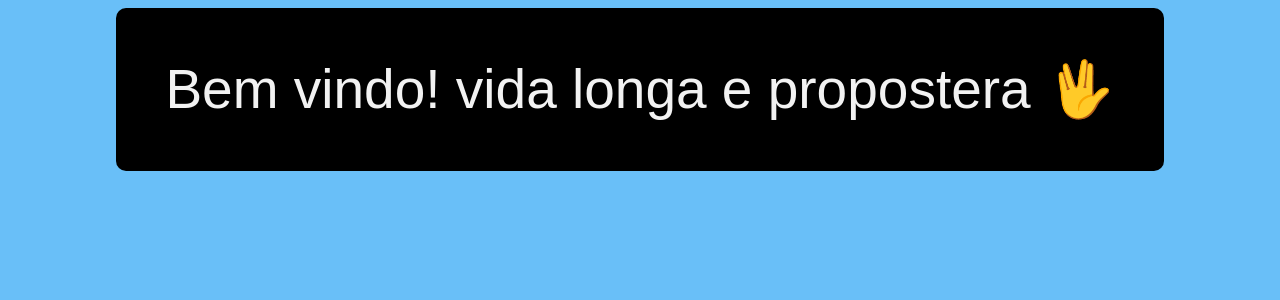
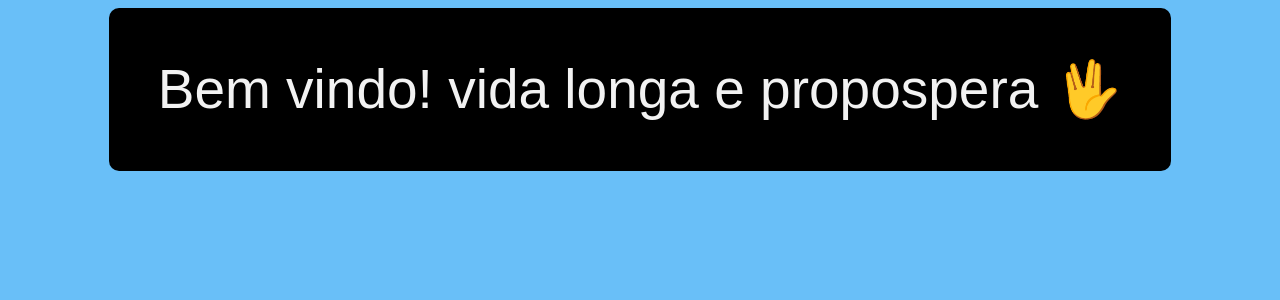
Before and after one commit to oguialmeida/authentication-with-jwt, a Flask app: page / in a window 1280 px wide. Shown: the top 300 px of the page. Run offline with Flask 2, Linux system fonts and the light colour scheme; the visitor is signed in with stand-in values (Sample User, id 1).

Commit message:
Editando texto

```diff
--- a/templates/inicial.html
+++ b/templates/inicial.html
@@ -25,6 +25,6 @@
     </style>
 </head>
 <body bgcolor="#69bff8">
-    <center><button>Bem vindo! vida longa e propostera 🖖</button></center>
+    <center><button>Bem vindo! vida longa e propospera 🖖</button></center>
 </body>
 </html>
```
